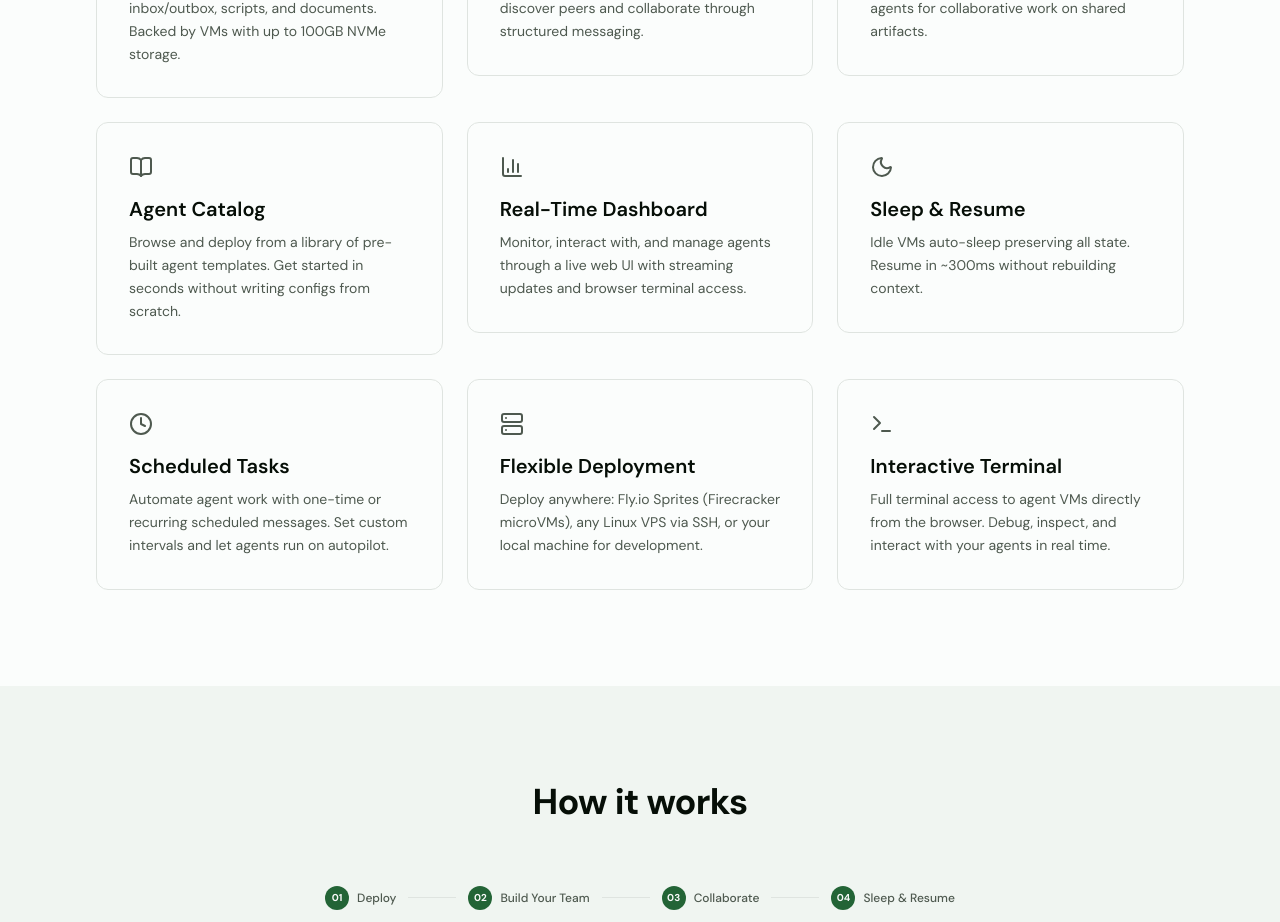
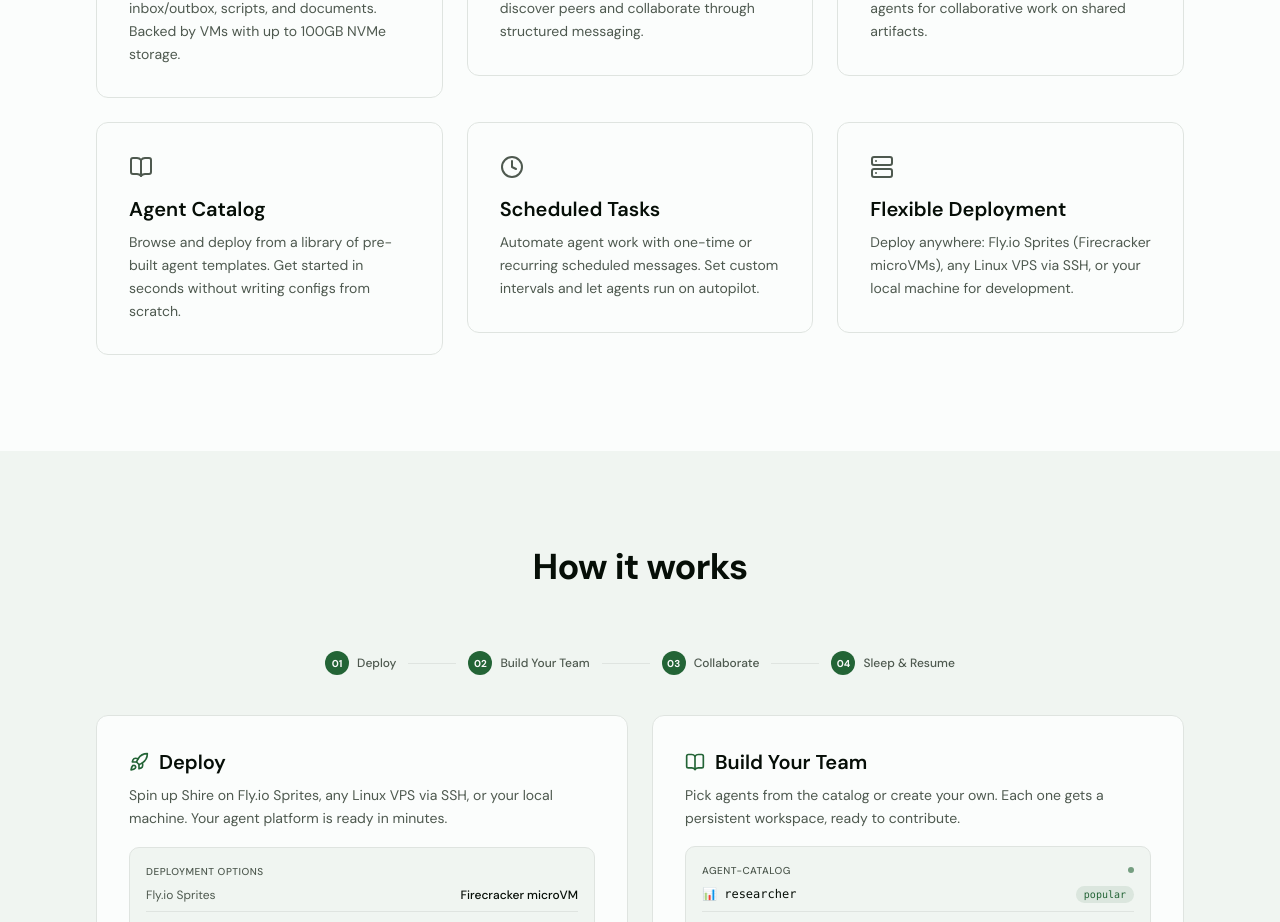
Before and after one commit to victor36max/shire-website, a Next.js app: page / in a window 1280 px wide. Shown: the part 1620-2542 px from the top of the page. Built offline with nearby package versions, Linux system fonts and the light colour scheme.

Commit message:
Trim features to 6: remove Dashboard, Sleep & Resume, Terminal
Removed less important features (Interactive Terminal, Real-Time Dashboard,
Sleep & Resume) to keep the grid focused at 3x2.

Co-Authored-By: Claude Opus 4.6 <noreply@anthropic.com>

```diff
--- a/components/sections/features.tsx
+++ b/components/sections/features.tsx
@@ -3,11 +3,8 @@ import {
   MessageSquare,
   FolderOpen,
   BookOpen,
-  BarChart3,
-  Moon,
   Clock,
   Server,
-  Terminal,
 } from "lucide-react";
 import { Card } from "@/components/ui/card";
 import { ScrollFadeUp } from "@/components/scroll-animation";
@@ -38,18 +35,6 @@ const features = [
       "Browse and deploy from a library of pre-built agent templates. Get started in seconds without writing configs from scratch.",
   },
   {
-    icon: BarChart3,
-    title: "Real-Time Dashboard",
-    description:
-      "Monitor, interact with, and manage agents through a live web UI with streaming updates and browser terminal access.",
-  },
-  {
-    icon: Moon,
-    title: "Sleep & Resume",
-    description:
-      "Idle VMs auto-sleep preserving all state. Resume in ~300ms without rebuilding context.",
-  },
-  {
     icon: Clock,
     title: "Scheduled Tasks",
     description:
@@ -60,12 +45,6 @@ const features = [
     title: "Flexible Deployment",
     description:
       "Deploy anywhere: Fly.io Sprites (Firecracker microVMs), any Linux VPS via SSH, or your local machine for development.",
-  },
-  {
-    icon: Terminal,
-    title: "Interactive Terminal",
-    description:
-      "Full terminal access to agent VMs directly from the browser. Debug, inspect, and interact with your agents in real time.",
   },
 ];
 
```
